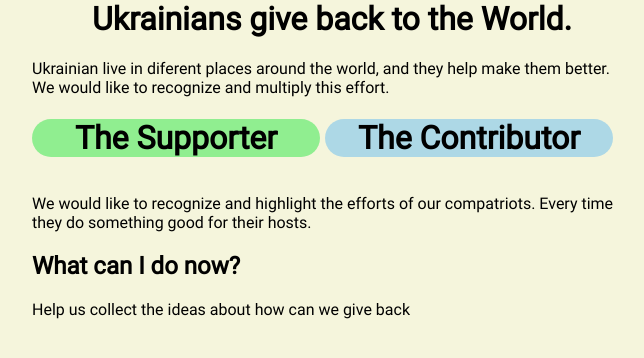
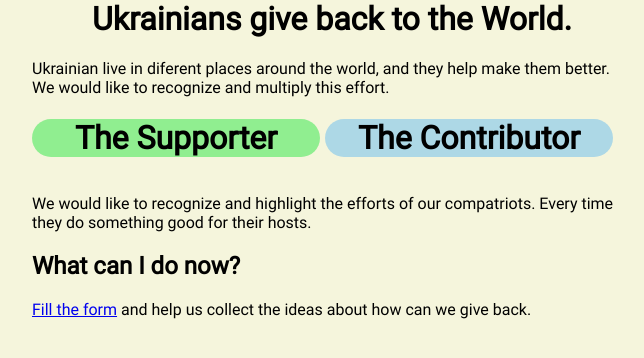
Before and after one commit to dmytrolev/ukraine-gives-back, a plain HTML site: page index.html in a window 1280 px wide. Shown: the whole page, without its empty margins (308-952 px from the left). Drawn offline with Linux system fonts and the light colour scheme; files whose address does not match are found by name.

Commit message:
Add links to the forms

```diff
--- a/index.html
+++ b/index.html
@@ -15,7 +15,7 @@
       <p>We would like to recognize and highlight the efforts of our
         compatriots. Every time they do something good for their hosts.</p>
       <h2>What can I do now?</h2>
-      <p>Help us collect the ideas about how can we give back</p>
+      <p><a href="https://forms.gle/wASPdjqixXboKQEY6">Fill the form</a> and help us collect the ideas about how can we give back.</p>
     </div>
     <div class="page contributor">
       <p>The world gave us a lot of support and we try to be a good citizens
@@ -26,7 +26,7 @@
       Our supporters donate to the Ukrainian funds, every time we do good
       things.
       <h2>What can I do now?</h2>
-      <p>Help us by sharing your way to give back to your local community.
+      <p><a href="https://forms.gle/obUDmft2yrbJifwR9">Fill the form</a> and help us by sharing your way to give back to your local community.
     </div>
     <script>
       function OpenPage(nextCurrent) {
```
